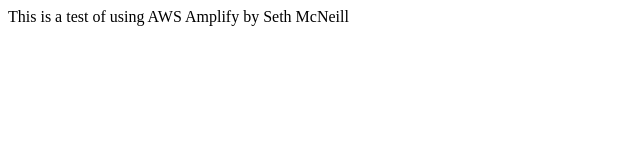
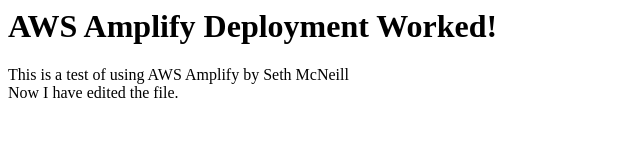
Before and after one commit to semcneil/aws-amplify-demo, a plain HTML site: page index.html in a window 1280 px wide. Shown: the whole page, without its empty margins (0-640 px from the left). Drawn offline with Linux system fonts and the light colour scheme.

Commit message:
Edited index.html

```diff
--- a/index.html
+++ b/index.html
@@ -1,8 +1,10 @@
 <html>
   <head>
-    <title>Test 01</title>
+    <title>Test 02</title>
   </head>
   <body>
-    This is a test of using AWS Amplify by Seth McNeill
+    <h1>AWS Amplify Deployment Worked!</h1>
+    This is a test of using AWS Amplify by Seth McNeill <br>
+    Now I have edited the file.
   </body>
 </html>
```
